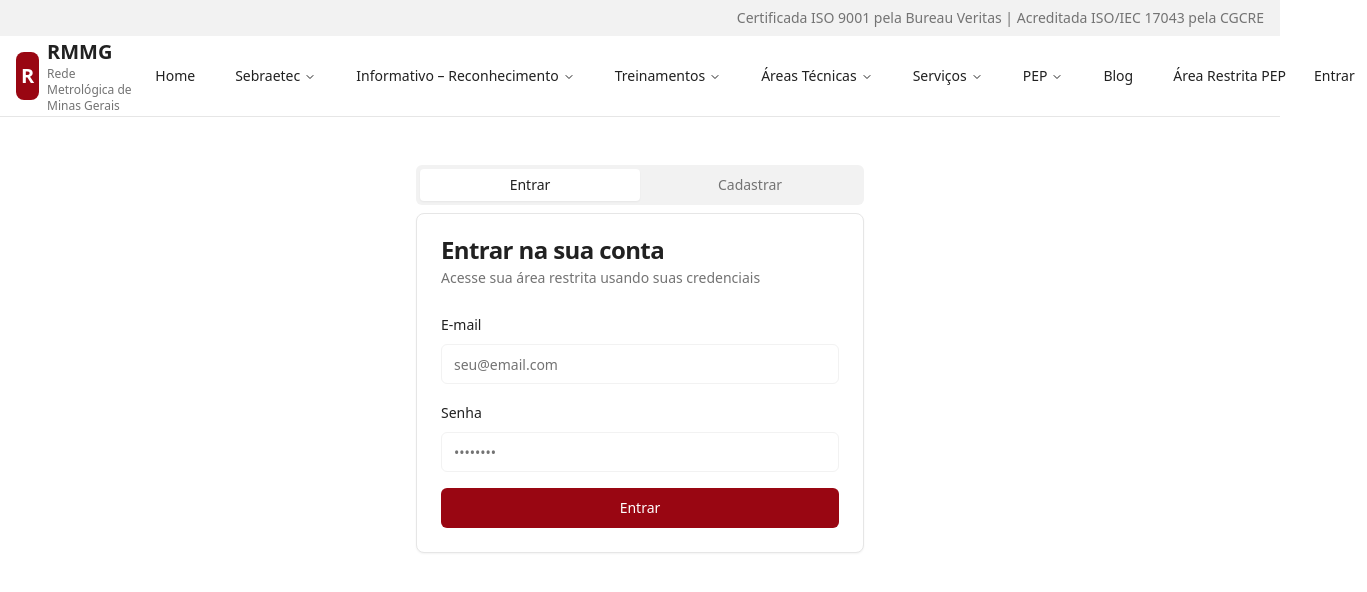
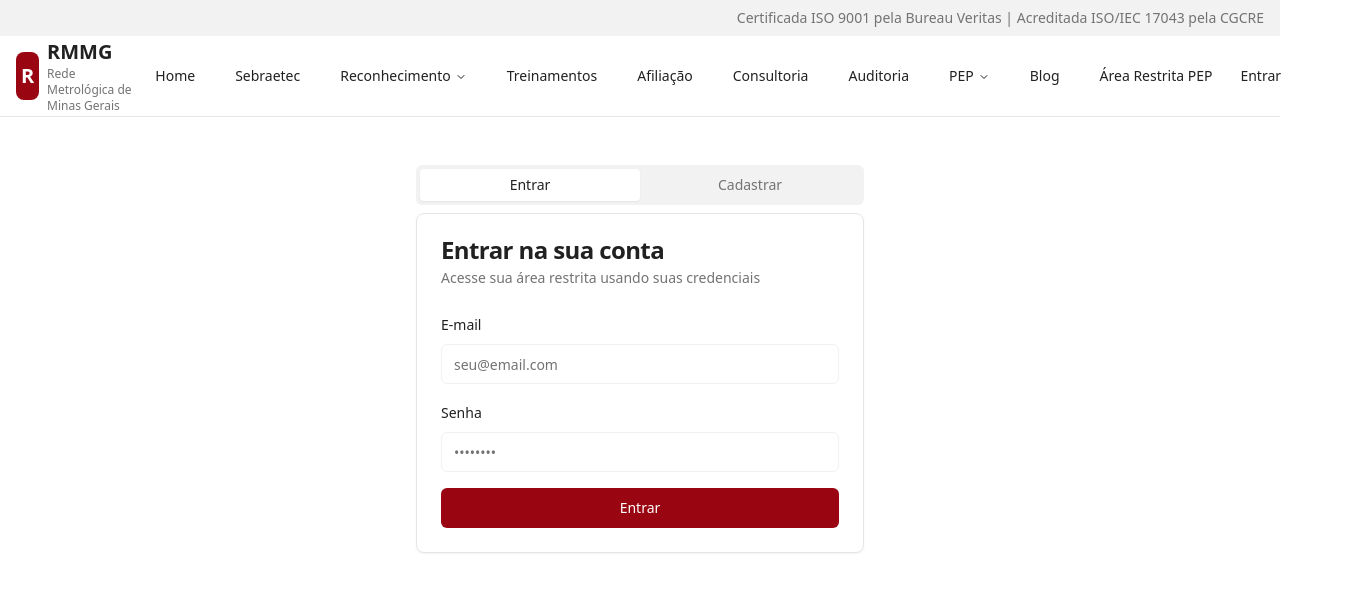
Before and after one commit to Winove33win/rmmg-visual-redesign-project, a React (Vite) app: page /auth in a window 1280 px wide. Shown: the top 592 px of the page, 1367 px wide, since content can reach past the window. Built offline with nearby package versions, Linux system fonts and the light colour scheme.

Commit message:
Corrige links do header
Atualiza os links do menu principal no header para garantir que estejam corretos e funcionais.

```diff
--- a/src/components/Header.tsx
+++ b/src/components/Header.tsx
@@ -35,48 +35,33 @@ const Header = () => {
     { label: "Home", href: "/" },
     {
       label: "Sebraetec",
-      href: "/sebraetec",
-      submenu: [
-        { label: "Sobre o Programa", href: "/sebraetec/sobre" },
-        { label: "Como Participar", href: "/sebraetec/participar" },
-        { label: "Resultados", href: "/sebraetec/resultados" }
-      ]
+      href: "/sebraetec"
     },
     {
-      label: "Informativo – Reconhecimento",
+      label: "Reconhecimento",
       href: "/reconhecimento",
       submenu: [
-        { label: "CGCRE", href: "/reconhecimento/cgcre" },
-        { label: "Acreditação", href: "/reconhecimento/acreditacao" },
-        { label: "Competências", href: "/reconhecimento/competencias" }
+        { label: "Laboratórios Reconhecidos", href: "/reconhecimento/laboratorios-reconhecidos" },
+        { label: "Laboratórios em Processo", href: "/reconhecimento/laboratorios-em-processo" },
+        { label: "Informativo", href: "/reconhecimento/informativo" },
+        { label: "Biblioteca", href: "/reconhecimento/biblioteca" }
       ]
     },
     {
       label: "Treinamentos",
-      href: "/treinamentos",
-      submenu: [
-        { label: "Cursos Disponíveis", href: "/treinamentos/cursos" },
-        { label: "Calendário", href: "/treinamentos/calendario" },
-        { label: "Certificações", href: "/treinamentos/certificacoes" }
-      ]
+      href: "/treinamentos"
     },
     {
-      label: "Áreas Técnicas",
-      href: "/areas-tecnicas",
-      submenu: [
-        { label: "Metrologia Dimensional", href: "/areas-tecnicas/dimensional" },
-        { label: "Metrologia Elétrica", href: "/areas-tecnicas/eletrica" },
-        { label: "Metrologia Térmica", href: "/areas-tecnicas/termica" }
-      ]
+      label: "Afiliação",
+      href: "/afiliacao"
     },
     {
-      label: "Serviços",
-      href: "/servicos",
-      submenu: [
-        { label: "Calibração", href: "/servicos/calibracao" },
-        { label: "Ensaios", href: "/servicos/ensaios" },
-        { label: "Consultoria", href: "/servicos/consultoria" }
-      ]
+      label: "Consultoria",
+      href: "/consultoria"
+    },
+    {
+      label: "Auditoria",
+      href: "/auditoria"
     },
     {
       label: "PEP",
```
